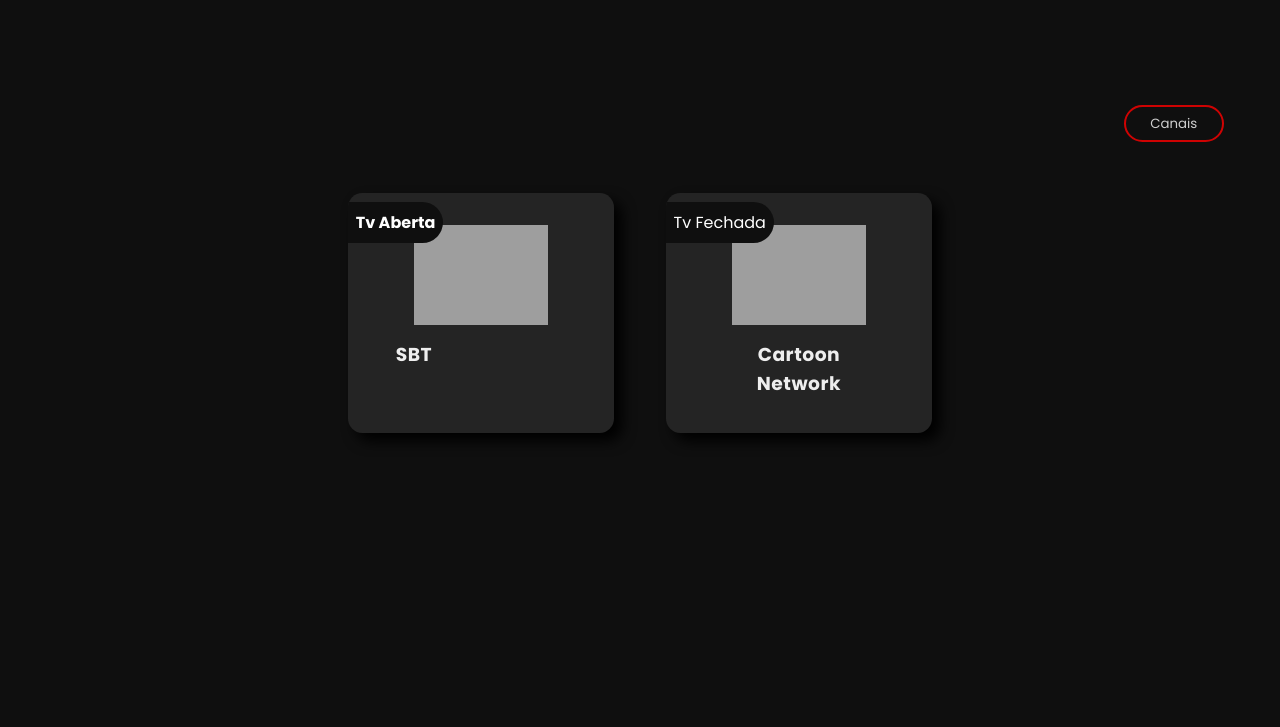
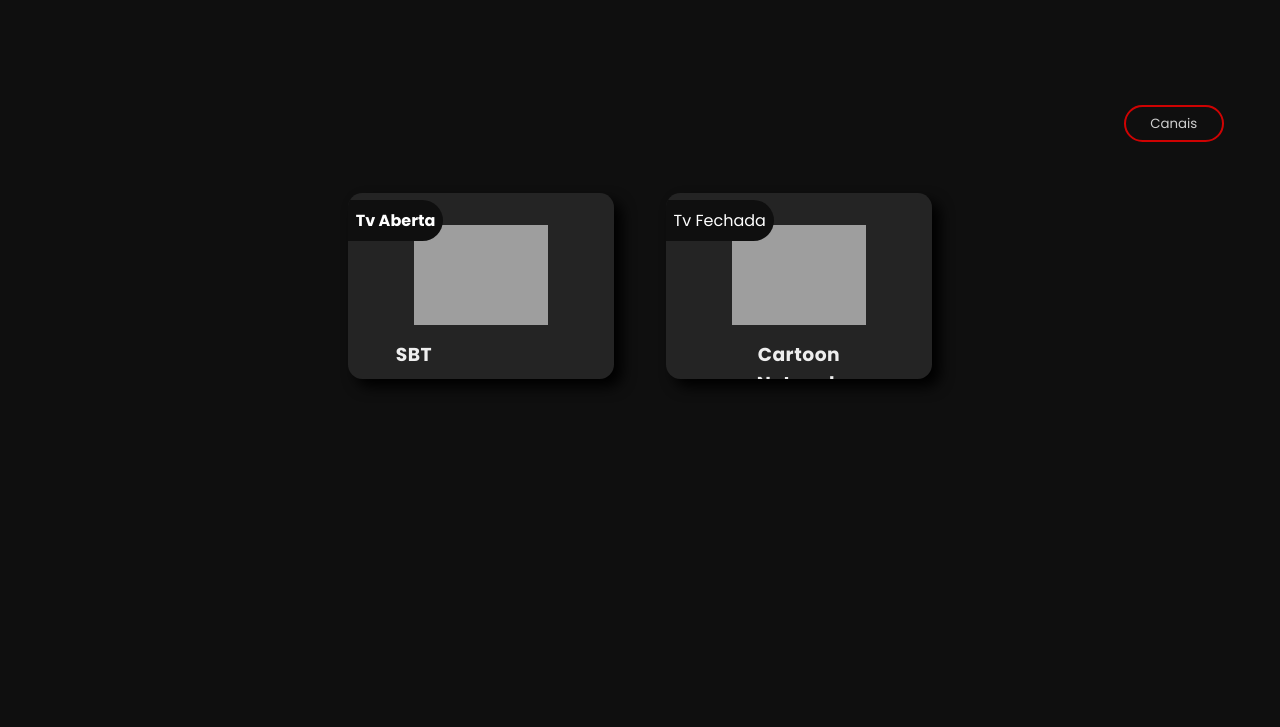
Before and after one commit to igcardoso/PlayFlix-Plus, a PHP site: page / in a window 1280 px wide. Shown: the part 1544-2271 px from the top of the page. After the commit the page ends 1925 px from the top, so only its background shows below. Run offline with PHP 8.4, Linux system fonts and the light colour scheme; some libraries are stand-ins or nearby versions; grey boxes are pictures that could not be loaded.

Commit message:
update Index-style.css

```diff
--- a/Index-style.css
+++ b/Index-style.css
@@ -229,7 +229,7 @@ section{
   margin-right: 2%;
   margin-bottom: 23%;
   width: 200pt;
-  height: 180pt;
+  height: 140pt;
   padding: 4vh;
   border-radius: 0.9em;
   box-shadow: 6pt 6pt 10pt black;
```
